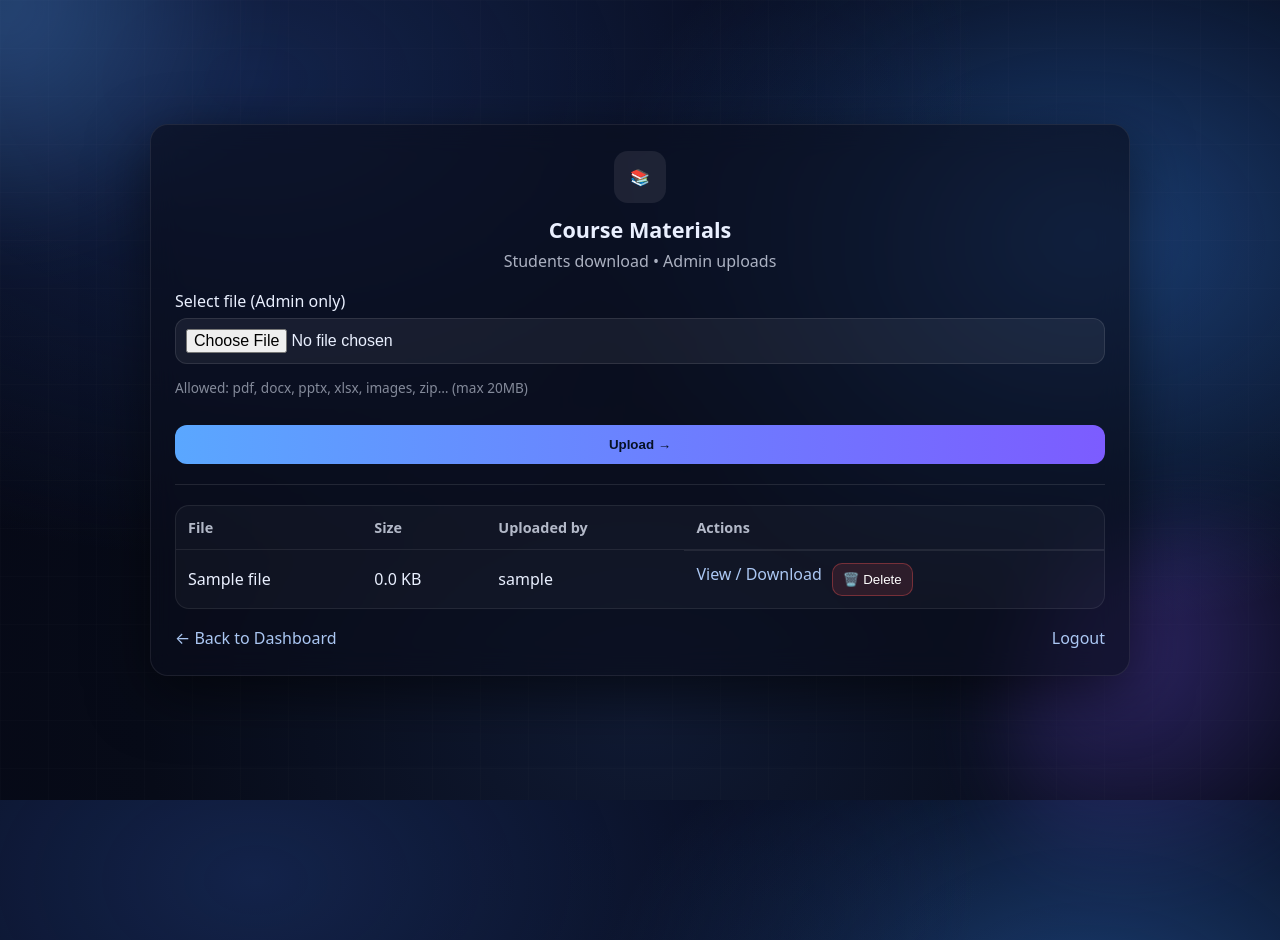
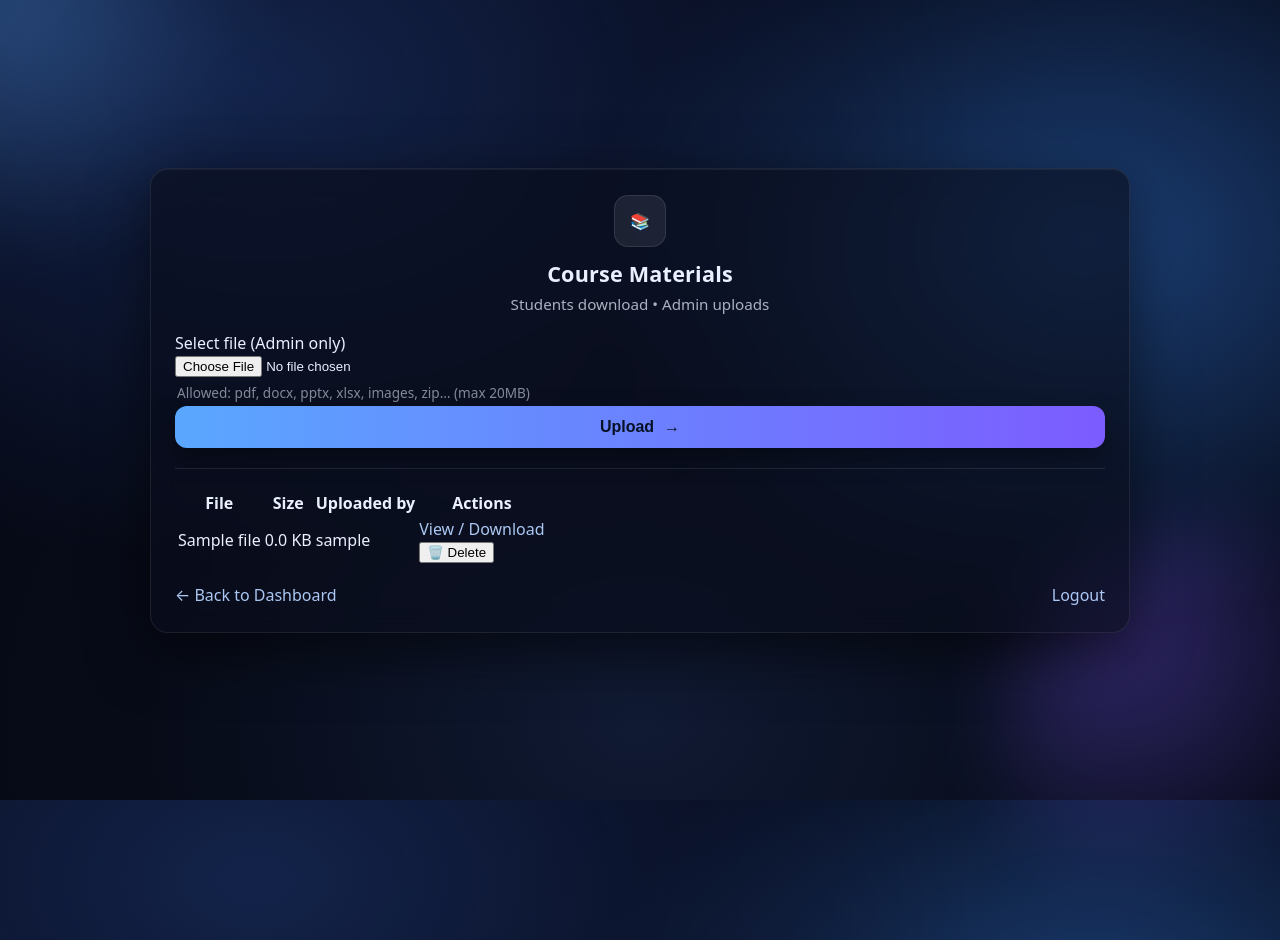
Before and after one commit to EnglishEdu28/TheEngEdu28, a Flask app: template templates/files.html in a window 1280 px wide; the page is wider, and only the part inside the window is pictured. Run offline with Flask 3, Linux system fonts and the light colour scheme; the visitor is signed in with stand-in values (Sample User, id 1); the template is opened without the code that fills it: most values are stand-ins (such as "Sample title", 1, 10 or a date in 2020); parts of the project's set-up code (start-up, migrations or seed data) failed here and were passed over; some libraries are stand-ins or nearby versions.

Commit message:
Update style.css

```diff
--- a/static/style.css
+++ b/static/style.css
@@ -1,9 +1,9 @@
+/* ====== Base ====== */
 * { box-sizing: border-box; }
 html, body { height: 100%; }
-
 body {
   margin: 0;
-  font-family: ui-sans-serif, system-ui, -apple-system, Segoe UI, Roboto, Arial;
+  font-family: ui-sans-serif, system-ui, -apple-system, Segoe UI, Roboto, Arial, "Noto Sans", "Apple Color Emoji", "Segoe UI Emoji";
   color: #eaf0ff;
   background: radial-gradient(1200px 800px at 20% 10%, #13234a 0%, transparent 60%),
               radial-gradient(900px 700px at 85% 30%, #1b3f75 0%, transparent 55%),
@@ -19,6 +19,7 @@ body {
   position: relative;
 }
 
+/* ====== Background decorations ====== */
 .bg-orb {
   position: absolute;
   width: 420px;
@@ -48,10 +49,12 @@ body {
     linear-gradient(to right, rgba(255,255,255,0.05) 1px, transparent 1px),
     linear-gradient(to bottom, rgba(255,255,255,0.05) 1px, transparent 1px);
   background-size: 48px 48px;
+  mask-image: radial-gradient(circle at center, rgba(0,0,0,0.8) 0%, rgba(0,0,0,0.1) 70%, transparent 100%);
+  pointer-events: none;
   opacity: 0.25;
-  pointer-events: none;
 }
 
+/* ====== Card ====== */
 .auth-card {
   width: 100%;
   max-width: 420px;
@@ -59,17 +62,15 @@ body {
   border-radius: 18px;
   background: rgba(10, 14, 28, 0.62);
   border: 1px solid rgba(255,255,255,0.08);
-  box-shadow: 0 18px 60px rgba(0,0,0,0.55);
+  box-shadow:
+    0 18px 60px rgba(0,0,0,0.55),
+    inset 0 1px 0 rgba(255,255,255,0.06);
   backdrop-filter: blur(14px);
   position: relative;
   z-index: 1;
 }
 
-.auth-header {
-  text-align: center;
-  margin-bottom: 18px;
-}
-
+.auth-header { text-align: center; margin-bottom: 18px; }
 .logo-badge {
   width: 52px;
   height: 52px;
@@ -78,137 +79,248 @@ body {
   margin: 0 auto 12px;
   border-radius: 14px;
   background: rgba(255,255,255,0.08);
+  border: 1px solid rgba(255,255,255,0.10);
 }
 
 .auth-header h1 {
   margin: 0;
   font-size: 1.35rem;
+  letter-spacing: 0.2px;
 }
 
 .auth-header p {
   margin: 6px 0 0;
   color: rgba(234,240,255,0.72);
+  font-size: 0.95rem;
 }
 
+/* ====== Alerts ====== */
 .alert {
   margin: 12px 0 16px;
-  padding: 12px;
+  padding: 12px 12px;
   border-radius: 12px;
+  border: 1px solid rgba(255,255,255,0.10);
   background: rgba(255,255,255,0.06);
-  border: 1px solid rgba(255,255,255,0.10);
+  font-size: 0.95rem;
+  line-height: 1.25rem;
 }
+.alert strong { display: block; margin-bottom: 4px; }
 
 .alert-error {
   border-color: rgba(255, 85, 85, 0.35);
   background: rgba(255, 85, 85, 0.10);
 }
 
-.auth-form {
-  display: grid;
-  gap: 14px;
+/* ====== Buttons & links ====== */
+.btn {
+  margin-top: 4px;
+  width: 100%;
+  padding: 12px 14px;
+  border: none;
+  border-radius: 12px;
+  cursor: pointer;
+  font-weight: 600;
+  font-size: 1rem;
+  color: #061126;
+  background: linear-gradient(90deg, #5aa7ff 0%, #7c5cff 100%);
+  box-shadow: 0 10px 25px rgba(0,0,0,0.35);
+  display: inline-flex;
+  align-items: center;
+  justify-content: center;
+  gap: 10px;
 }
 
-.field label {
-  display: block;
-  margin-bottom: 6px;
+.btn:hover { filter: brightness(1.05); transform: translateY(-1px); }
+.btn:active { transform: translateY(0px); }
+.btn-arrow { font-weight: 900; }
+
+.btn-outline {
+  display: inline-flex;
+  align-items: center;
+  justify-content: center;
+  gap: 8px;
+  padding: 10px 12px;
+  border-radius: 12px;
+  border: 1px solid rgba(255,255,255,0.12);
+  background: rgba(255,255,255,0.06);
+  color: rgba(234,240,255,0.95);
+  text-decoration: none;
+  font-weight: 700;
 }
-
-.input-wrap {
-  border-radius: 12px;
-  background: rgba(255,255,255,0.06);
-  border: 1px solid rgba(255,255,255,0.10);
-  padding: 10px;
+.btn-outline:hover { background: rgba(255,255,255,0.09); }
+.btn-outline-danger {
+  border-color: rgba(255, 85, 85, 0.35);
+  background: rgba(255, 85, 85, 0.12);
 }
-
-.input-wrap input {
-  width: 100%;
-  background: transparent;
-  border: none;
-  color: #eaf0ff;
-  font-size: 1rem;
-  outline: none;
-}
-
-.btn {
-  width: 100%;
-  padding: 12px;
-  border: none;
-  border-radius: 12px;
-  font-weight: 600;
-  cursor: pointer;
-  color: #061126;
-  background: linear-gradient(90deg, #5aa7ff 0%, #7c5cff 100%);
-}
-
-.btn:hover {
-  filter: brightness(1.05);
-}
+.btn-outline-danger:hover { background: rgba(255, 85, 85, 0.18); }
 
 .link {
   color: rgba(180, 210, 255, 0.95);
   text-decoration: none;
 }
-
-.link:hover {
-  text-decoration: underline;
-}
-
-.table-wrap {
-  overflow: auto;
-  border-radius: 14px;
-  border: 1px solid rgba(255,255,255,0.08);
-  background: rgba(255,255,255,0.03);
-}
-
-.table {
-  width: 100%;
-  border-collapse: collapse;
-  min-width: 600px;
-}
-
-.table th {
-  padding: 12px;
-  text-align: left;
-  font-size: 0.9rem;
-  color: rgba(234,240,255,0.75);
-  border-bottom: 1px solid rgba(255,255,255,0.08);
-}
-
-.table td {
-  padding: 12px;
-  border-top: 1px solid rgba(255,255,255,0.08);
-}
-
-.table tr:hover {
-  background: rgba(255,255,255,0.04);
-}
-
-.actions {
-  display: flex;
-  gap: 10px;
-  flex-wrap: wrap;
-}
-
-.btn-danger {
-  border: 1px solid rgba(255, 85, 85, 0.35);
-  background: rgba(255, 85, 85, 0.12);
-  color: white;
-  padding: 8px 10px;
-  border-radius: 10px;
-  cursor: pointer;
-}
-
-.btn-danger:hover {
-  background: rgba(255, 85, 85, 0.18);
-}
+.link:hover { text-decoration: underline; }
 
 .row {
   display: flex;
   justify-content: space-between;
-  margin-top: 14px;
+  align-items: center;
+  gap: 10px;
+  margin-top: 2px;
+}
+
+/* ====== Profile page ====== */
+.profile-top {
+  display: grid;
+  grid-template-columns: 1fr 280px;
+  gap: 14px;
+  align-items: stretch;
+  margin-bottom: 14px;
+}
+
+.profile-user {
+  display: flex;
+  gap: 12px;
+  align-items: center;
+  padding: 14px;
+  border-radius: 16px;
+  border: 1px solid rgba(255,255,255,0.10);
+  background: rgba(255,255,255,0.05);
+}
+
+.avatar {
+  width: 46px;
+  height: 46px;
+  border-radius: 14px;
+  display: grid;
+  place-items: center;
+  font-weight: 900;
+  letter-spacing: 0.6px;
+  background: rgba(255,255,255,0.08);
+  border: 1px solid rgba(255,255,255,0.10);
+}
+
+.profile-name {
+  display: flex;
+  gap: 10px;
+  align-items: center;
+  font-size: 1.05rem;
+  font-weight: 800;
+}
+
+.profile-meta {
+  margin-top: 3px;
+  font-size: 0.92rem;
+  color: rgba(234,240,255,0.70);
+}
+
+.status-card {
+  padding: 14px;
+  border-radius: 16px;
+  border: 1px solid rgba(255,255,255,0.10);
+  background: rgba(255,255,255,0.05);
+  display: grid;
+  gap: 8px;
+}
+
+.status-title {
+  font-size: 0.9rem;
+  color: rgba(234,240,255,0.75);
+}
+
+.status-pill {
+  display: inline-flex;
+  align-items: center;
+  justify-content: center;
+  padding: 9px 10px;
+  border-radius: 999px;
+  font-weight: 900;
+  letter-spacing: 0.2px;
+  width: fit-content;
+}
+
+.status-ok {
+  background: rgba(120, 255, 170, 0.14);
+  border: 1px solid rgba(120, 255, 170, 0.22);
+}
+
+.status-danger {
+  background: rgba(255, 85, 85, 0.14);
+  border: 1px solid rgba(255, 85, 85, 0.22);
+}
+
+.status-sub {
+  font-size: 0.92rem;
+  color: rgba(234,240,255,0.75);
+}
+
+.badge {
+  display: inline-flex;
+  align-items: center;
+  gap: 6px;
+  padding: 5px 10px;
+  border-radius: 999px;
+  font-size: 0.82rem;
+  border: 1px solid rgba(255,255,255,0.10);
+  background: rgba(255,255,255,0.06);
+  color: rgba(234,240,255,0.85);
+}
+
+.badge-admin {
+  border-color: rgba(90, 167, 255, 0.25);
+  background: rgba(90, 167, 255, 0.14);
+}
+
+.grid-2 {
+  display: grid;
+  grid-template-columns: 1fr 1fr;
+  gap: 14px;
+}
+
+.panel {
+  border-radius: 16px;
+  border: 1px solid rgba(255,255,255,0.10);
+  background: rgba(255,255,255,0.05);
+  overflow: hidden;
+}
+
+.panel-title {
+  padding: 12px 14px;
+  font-weight: 900;
+  border-bottom: 1px solid rgba(255,255,255,0.08);
+  color: rgba(234,240,255,0.92);
+}
+
+.panel-body {
+  padding: 12px 14px;
+}
+
+.kv {
+  display: flex;
+  justify-content: space-between;
+  gap: 12px;
+  padding: 10px 0;
+  border-bottom: 1px solid rgba(255,255,255,0.06);
+}
+
+.kv:last-child { border-bottom: none; }
+
+.kv .k { color: rgba(234,240,255,0.72); }
+.kv .v { font-weight: 800; }
+
+.actions-row {
+  display: flex;
+  flex-wrap: wrap;
+  gap: 10px;
 }
 
 .hint {
+  margin: 6px 2px 0;
   font-size: 0.85rem;
   color: rgba(234,240,255,0.55);
 }
+
+/* Responsive */
+@media (max-width: 840px) {
+  .profile-top { grid-template-columns: 1fr; }
+  .grid-2 { grid-template-columns: 1fr; }
+}
```
